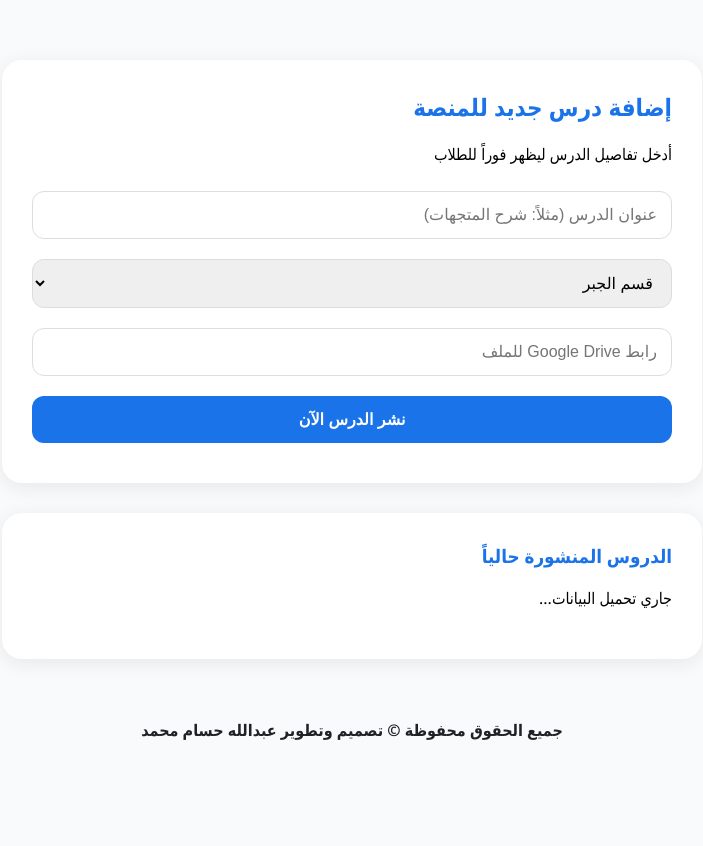
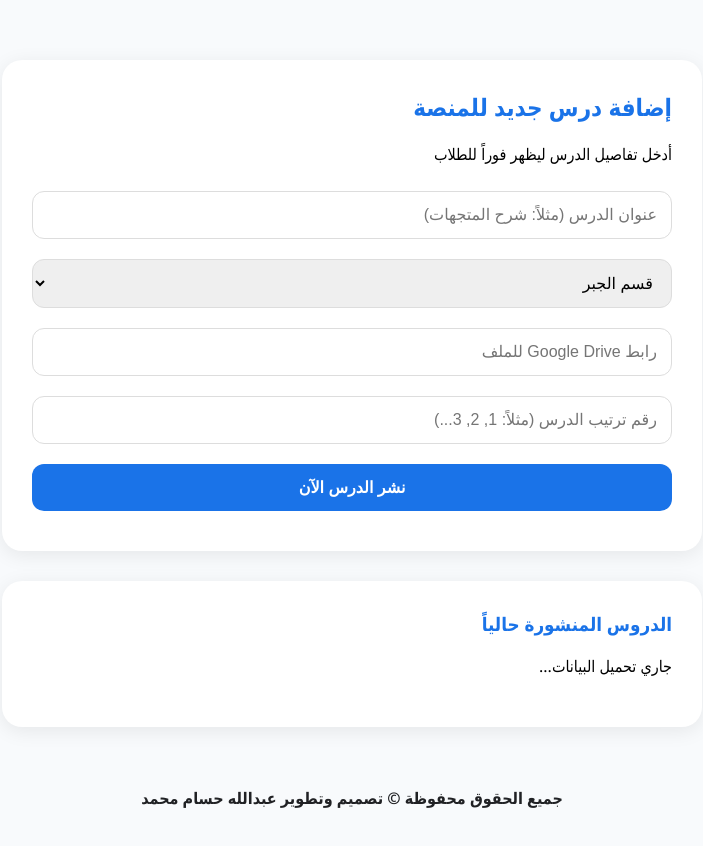
Before and after one commit to abdullah0designs-del/st, a plain HTML site: page index.html in a window 1280 px wide. Shown: the whole page, without its empty margins (288-991 px from the left). Before the commit the page ends 800 px from the top, so only its background shows below. Drawn offline with Linux system fonts and the light colour scheme; no server answers.

Commit message:
Update index.html

```diff
--- a/index.html
+++ b/index.html
@@ -24,6 +24,8 @@
 
             <input type="url" id="lessonLink" placeholder="رابط Google Drive للملف">
 
+            <input type="number" id="lessonOrder" placeholder="رقم ترتيب الدرس (مثلاً: 1, 2, 3...)" min="1">
+
             <button id="addBtn" onclick="addLesson()">نشر الدرس الآن</button>
         </div>
 
```
